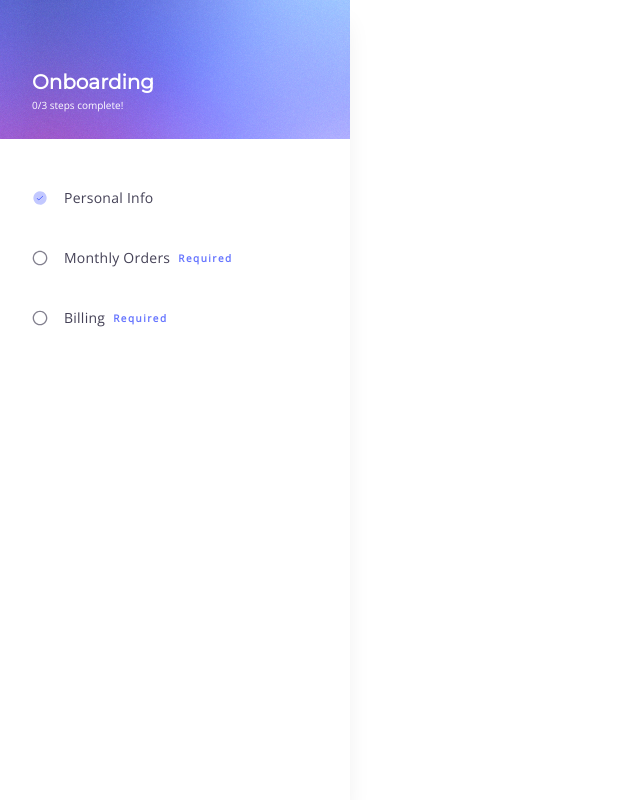
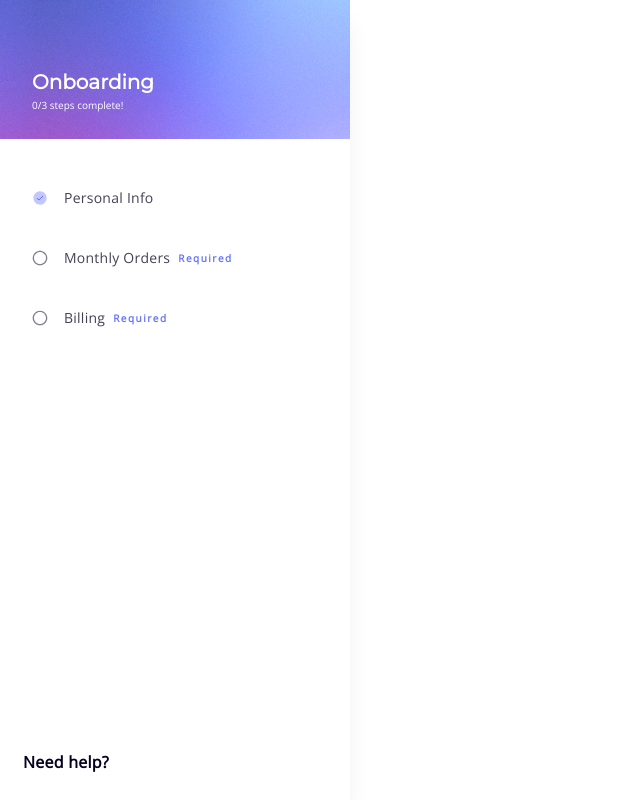
Before and after one commit to dkhmora/shipinsure-onboarding, a React (Create React App) app: page / in a window 1280 px wide. Shown: the whole page, without its empty margins (0-640 px from the left). Built offline with nearby package versions, Linux system fonts and the light colour scheme.

Commit message:
Added help button

```diff
--- /dev/null
+++ b/src/components/SideBar/HelpButton.jsx
@@ -0,0 +1,14 @@
+import React from "react";
+import "./SideBar.css";
+
+export default function HelpButton() {
+  const handleClick = () => {
+    console.log('"Need help?" is clicked');
+  };
+
+  return (
+    <div class="help-button" onClick={handleClick}>
+      Need help?
+    </div>
+  );
+}
--- a/src/components/SideBar/SideBar.css
+++ b/src/components/SideBar/SideBar.css
@@ -1,5 +1,6 @@
 .sidebar-container {
   display: flex;
+  position: relative;
   flex-direction: column;
   width: 350px;
   height: 100vh;
@@ -107,3 +108,22 @@
   width: 16px;
   height: 16px;
 }
+
+.help-button {
+  color: var(--Midnight, #06001e);
+
+  /* Open Sans/Btn 1 */
+  font-family: Open Sans;
+  font-size: 16px;
+  font-style: normal;
+  font-weight: 700;
+  line-height: 16px; /* 100% */
+  letter-spacing: 0.25px;
+  position: absolute;
+  bottom: 30px;
+  left: 23px;
+}
+
+.help-button:hover {
+  cursor: pointer;
+}
--- a/src/components/SideBar/SideBar.jsx
+++ b/src/components/SideBar/SideBar.jsx
@@ -2,12 +2,14 @@ import React from "react";
 import "./SideBar.css";
 import Header from "./Header";
 import Steps from "./Steps";
+import HelpButton from "./HelpButton";
 
 export default function SideBar() {
   return (
     <div class="sidebar-container">
       <Header />
       <Steps />
+      <HelpButton />
     </div>
   );
 }
```
